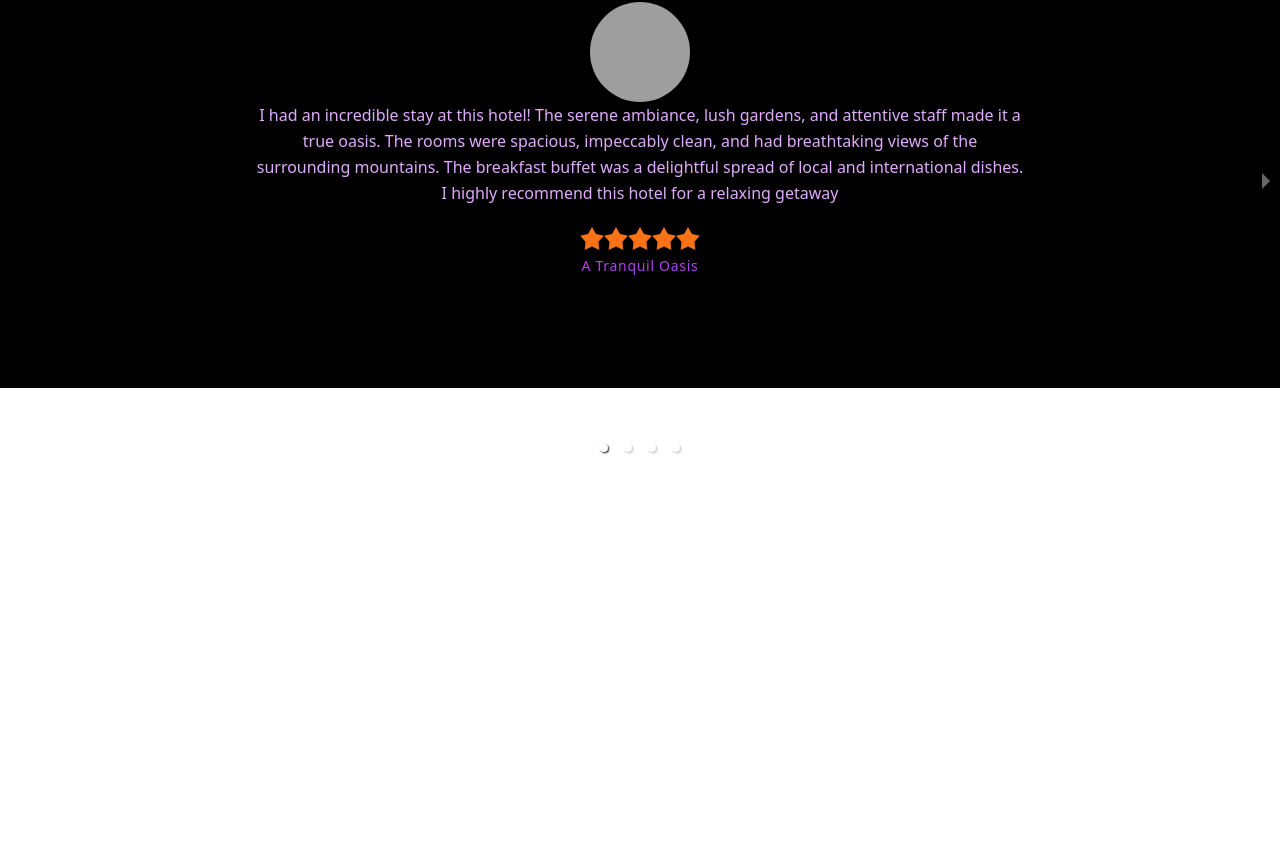
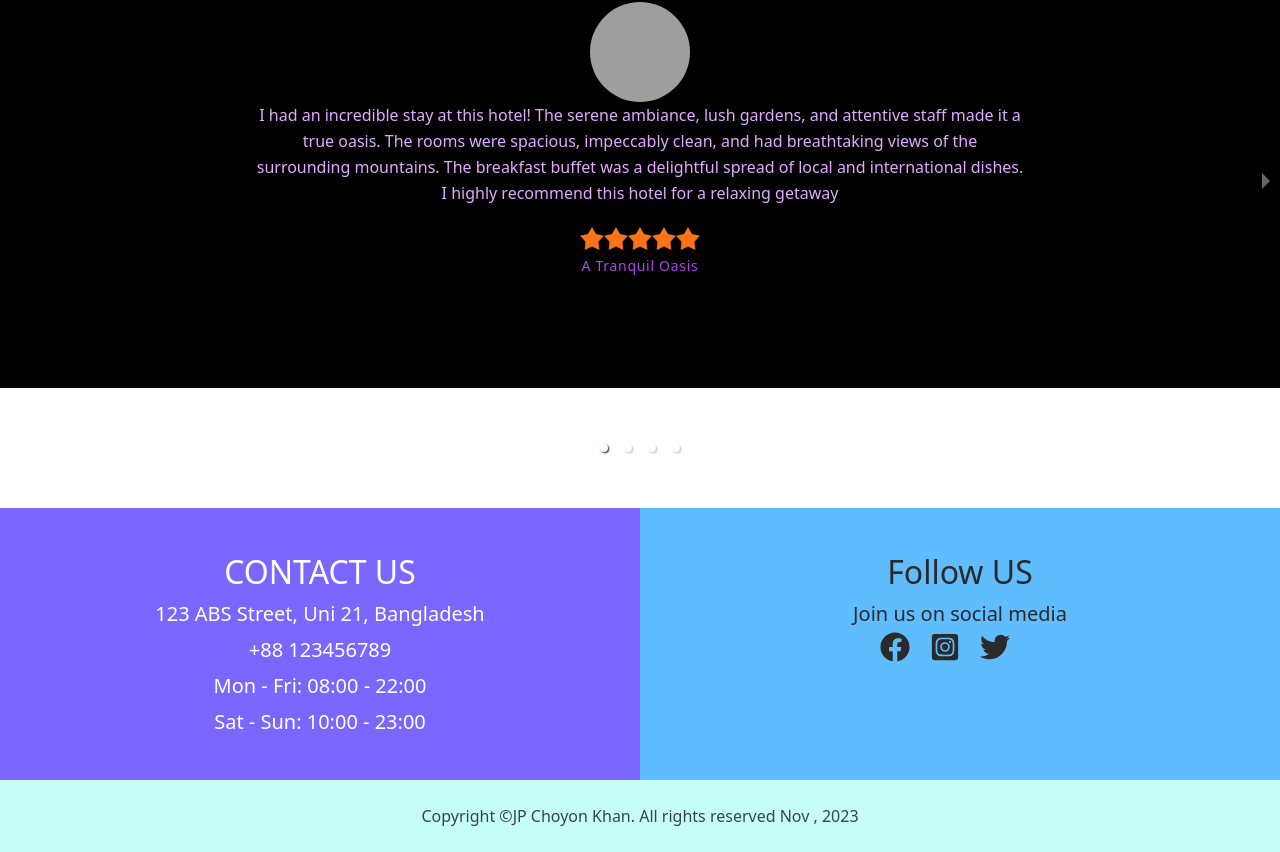
Before and after one commit to JPChoyon/user-management-system, a React (Vite) app: page / in a window 1280 px wide. Shown: the part 1942-2794 px from the top of the page. Before the commit the page ends 2450 px from the top, so only its background shows below. Built offline with nearby package versions, Linux system fonts and the light colour scheme; no server answers; grey boxes are pictures that could not be loaded.

Commit message:
added footer in main layout

```diff
--- a/package.json
+++ b/package.json
@@ -17,9 +17,11 @@
     "firebase": "^10.6.0",
     "localforage": "^1.10.0",
     "match-sorter": "^6.3.1",
+    "moment": "^2.29.4",
     "react": "^18.2.0",
     "react-awesome-slider": "^4.1.0",
     "react-dom": "^18.2.0",
+    "react-icons": "^4.12.0",
     "react-responsive-carousel": "^3.2.23",
     "react-router-dom": "^6.20.0",
     "sort-by": "^1.2.0"
--- a/src/Component/Footer/Footer.css
+++ b/src/Component/Footer/Footer.css
@@ -1,5 +1,5 @@
 .footer-left {
-  background: #1f2937;
+  background: #7B66FF;
   color: #fff;
 }
 .footer-heading {
@@ -10,6 +10,6 @@
   font-size: 20px;
 }
 .footer-right {
-  background: #111827;
-  color: #fff;
+  background: #5FBDFF;
+  color: #2b2929;
 }
--- a/src/Component/Footer/Footer.jsx
+++ b/src/Component/Footer/Footer.jsx
@@ -25,9 +25,9 @@ const Footer = () => {
         </div>
       </div>
       <div>
-        <p className="text-center bg-black text-white py-6 ">
+        <p className="text-center bg-[#C5FFF8] text-gray-700 py-6 ">
           Copyright ©JP Choyon Khan. All rights reserved
-          {moment().format(' MMM , YYYY')}
+          {moment().format(" MMM , YYYY")}
         </p>
       </div>
     </div>
--- a/src/Layout/MainLayout/MainLayout.jsx
+++ b/src/Layout/MainLayout/MainLayout.jsx
@@ -1,5 +1,6 @@
 import { Outlet } from "react-router-dom";
 import Navbar from "../../Component/Navbar/Navbar";
+import Footer from "../../Component/Footer/Footer";
 
 
 const MainLayout = () => {
@@ -7,6 +8,7 @@ const MainLayout = () => {
     <div>
       <Navbar></Navbar>
       <Outlet></Outlet>
+      <Footer></Footer>
     </div>
   );
 };
```
Also changed, not shown: 1 other file (tests, documents, lock files or other folders).
